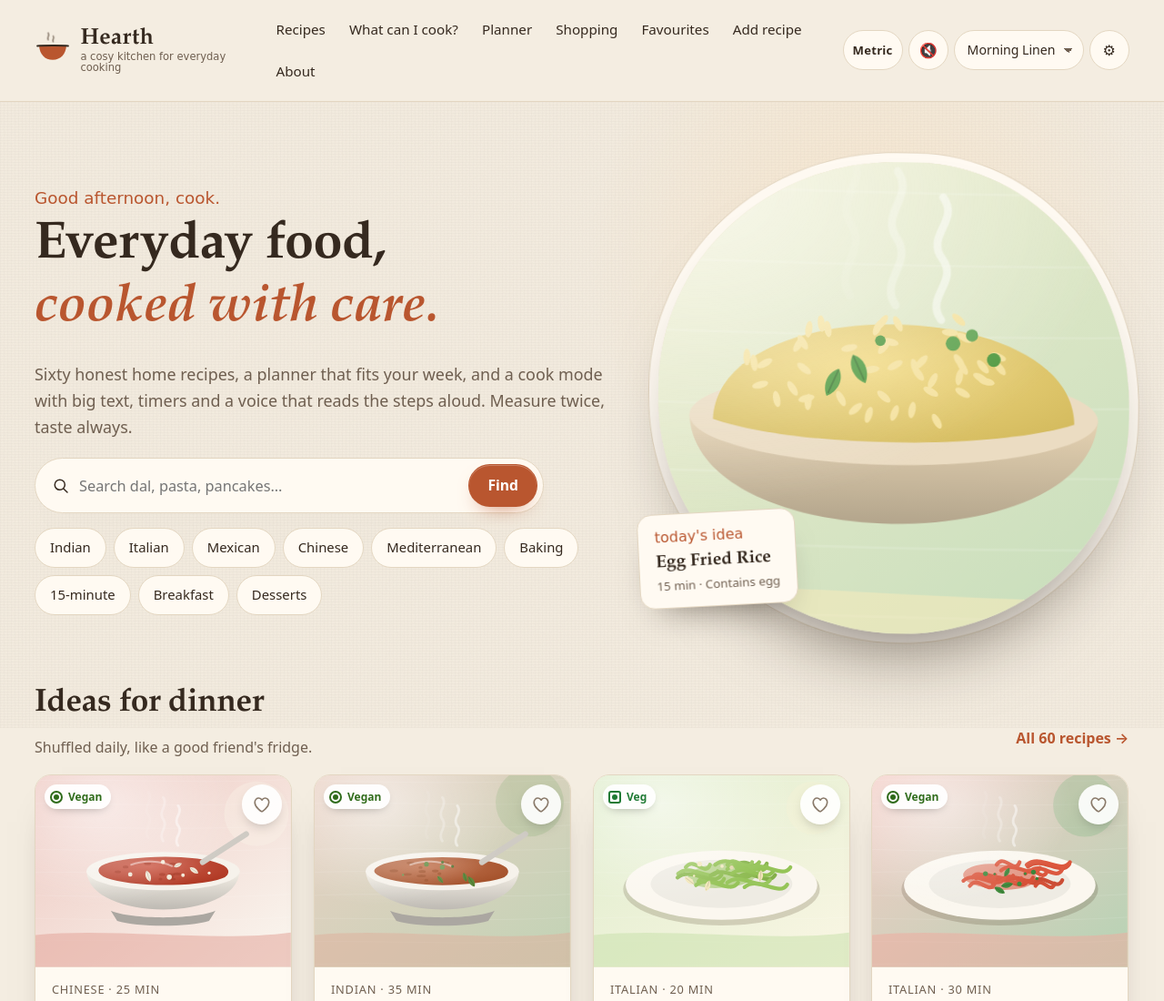
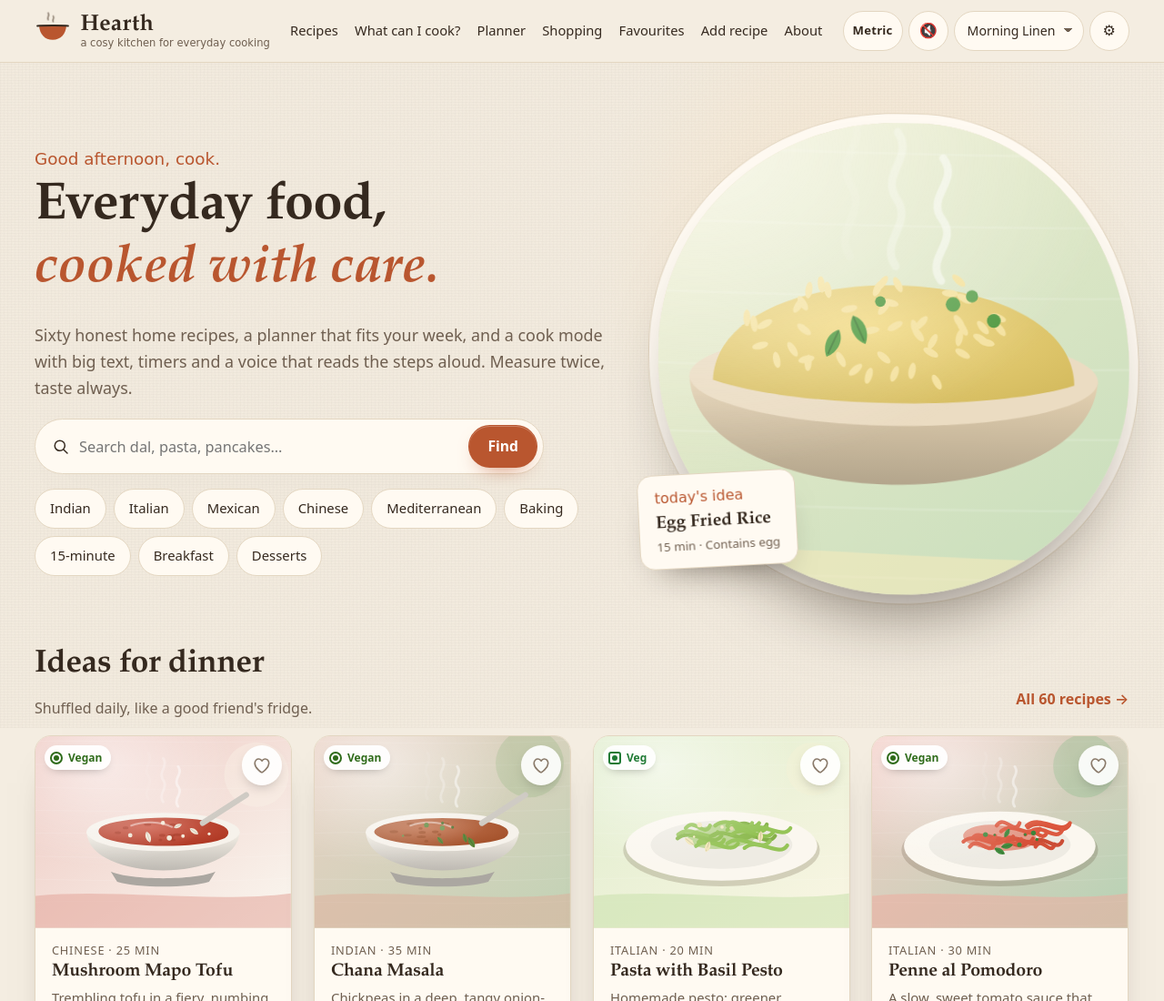
Before and after one commit to hearth-kitchen/hearth-kitchen.github.io, a plain HTML site: page index.html in a window 1280 px wide. Shown: the top 1100 px of the page at 91% size. Drawn offline with Linux system fonts and the light colour scheme.

Commit message:
Fix: canned goods stay by weight in US mode, '1 cup' plural, dialogs close on navigation, one-line header

```diff
--- a/css/base.css
+++ b/css/base.css
@@ -192,3 +192,8 @@ main{display:block;max-width:1320px;margin:0 auto;padding:clamp(18px,3vw,40px) c
 }
 html.lowpower body::after{animation:none}
 html.lowpower .site-head{-webkit-backdrop-filter:none;backdrop-filter:none;background:var(--bg)}
+
+/* header nav never wraps on wide screens */
+.main-nav a { white-space: nowrap; }
+@media (min-width: 1000px) { .main-nav { flex-wrap: nowrap; flex: 1 1 auto; min-width: 0; justify-content: center; } }
+@media (min-width: 1000px) and (max-width: 1400px) { .main-nav a { font-size: .92rem; padding-inline: .55em; } }
```
